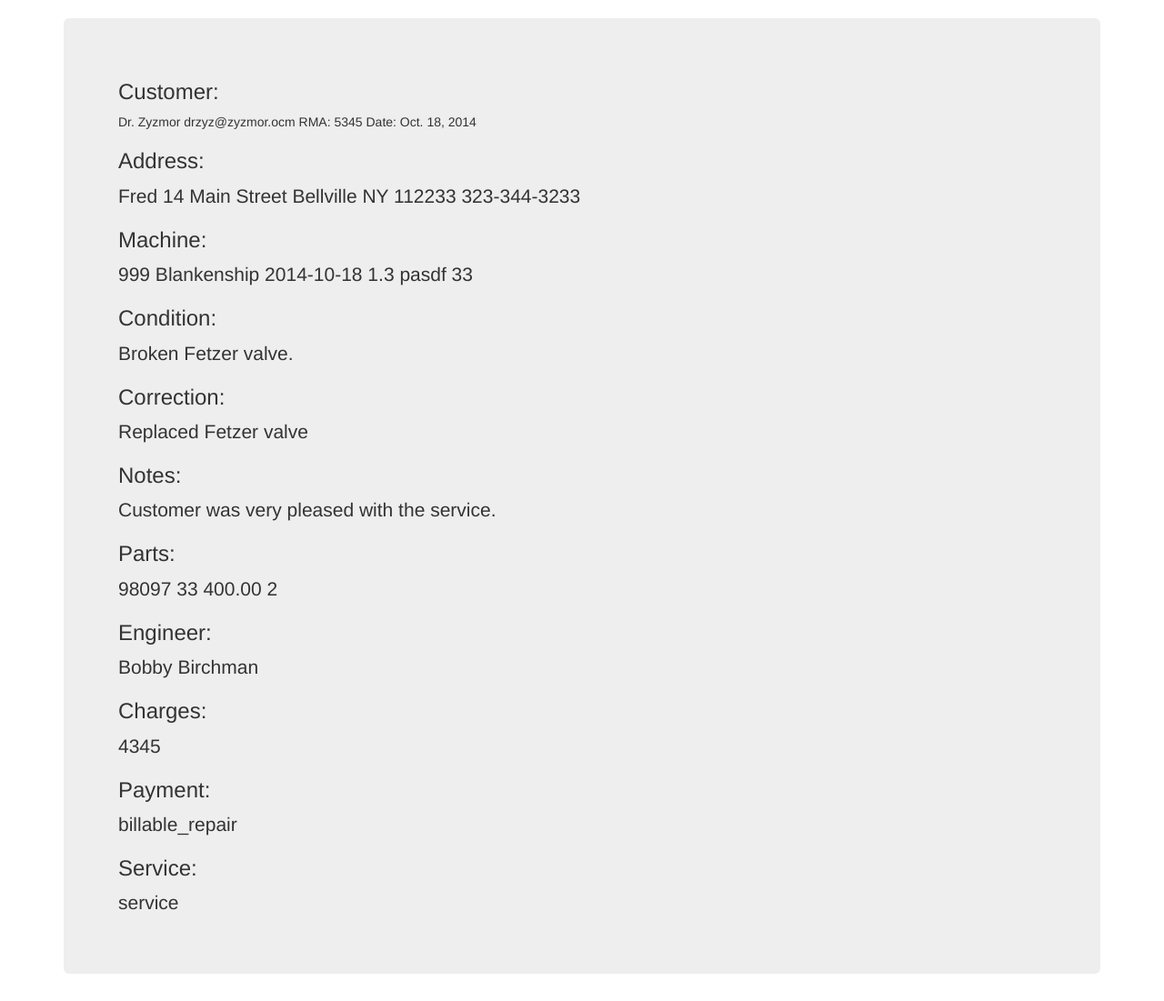
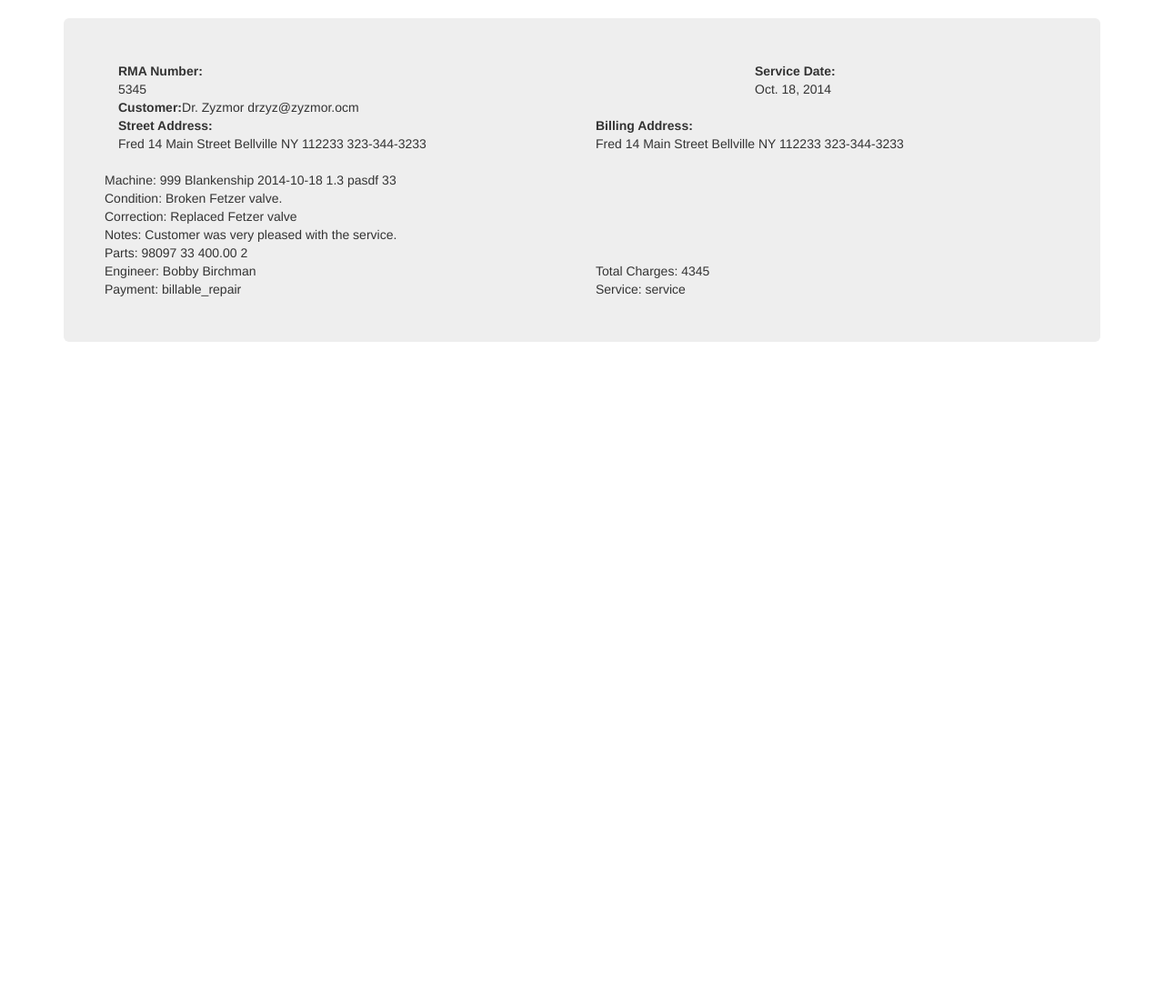
Before and after one commit to gzr7702/LaserDB, a Django app: page /repairs/individual-report/5345/ in a window 1280 px wide. Shown: the part 52-1153 px from the top of the page at 91% size. After the commit the page ends 428 px from the top, so only its background shows below. Run offline with Django 3.2, Linux system fonts and the light colour scheme; a user stored in the database is signed in; data comes from the database, SQL or seed files in the repository; parts of the project's set-up code (start-up, migrations or seed data) failed here and were passed over; some libraries are stand-ins or nearby versions.

Commit message:
update individual-report

```diff
--- a/templates/individual_report.html
+++ b/templates/individual_report.html
@@ -4,51 +4,58 @@
 
 
 {% block content %}
-    <div>
-    <h3>Customer:</h3>
-    {{ service_order.customer }}
-    RMA: {{ service_order.rma_number }} Date: {{ service_order.date }}
+ <div class="row">
+    <div class="col-md-8"><strong>RMA Number:</strong><br>{{ service_order.rma_number }}</div>
+    <div class="col-md-4"><strong>Service Date:</strong><br>{{ service_order.date }}</div>
  </div>
-    <div>
-    <h3>Address:</h3>
-    <p>{{ service_order.customer.billing_address }}</p>
+
+ <div class="row">
+    <div class="col-md-12"><strong>Customer:</strong>{{ service_order.customer }}</div>
  </div>
-    <div>
-    <h3>Machine:</h3>
-    <p>{{ service_order.machine }}</p>
+
+ <div class="row">
+    <div class="col-md-6">
+        <address>
+            <strong>Street Address:</strong><br>{{ service_order.customer.street_address }}
+        </address>
     </div>
-    <div>
-    <h3>Condition:</h3>
-    <p>{{ service_order.condition }}</p>
+    <div class="col-md-6">
+        <address>
+            <strong>Billing Address:</strong><br>{{ service_order.customer.billing_address }}
+        </address>
  </div>
-    <div>
-    <h3>Correction:</h3>
-    <p>{{ service_order.correction }}</p>
+
+ <div class="row">
+    <div class="col-md-12">Machine: {{ service_order.machine }}</div>
  </div>
-    <div>
-    <h3>Notes:</h3>
-    <p>{{ service_order.notes }}</p>
+
+ <div class="row">
+    <div class="col-md-12">Condition: {{ service_order.condition}}</div>
  </div>
-    <div>
-    <h3>Parts:</h3>
+
+ <div class="row">
+    <div class="col-md-12">Correction: {{ service_order.correction }}</div>
+ </div>
+
+ <div class="row">
+    <div class="col-md-12">Notes: {{ service_order.notes }}</div>
+ </div>
+
+ <div class="row">
+    <div class="col-md-12">Parts:
     {% for part in service_order.parts.all %}
-        <p>{{ part }}</p>
+        {{ part }}
     {% endfor %}
     </div>
-    <div>
-    <h3>Engineer:</h3>
-    <p>{{ service_order.engineer }}</p>
  </div>
-    <div>
-    <h3>Charges:</h3>
-    <p>{{ service_order.charges }}</p>
+
+ <div class="row">
+    <div class="col-md-6">Engineer: {{ service_order.engineer }}</div>
+    <div class="col-md-6">Total Charges: {{ service_order.charges }}</div>
  </div>
-    <div>
-    <h3>Payment:</h3>
-    <p>{{ service_order.payment_category }}</p>
-    </div>
-    <div>
-    <h3>Service:</h3>
-    <p>{{ service_order.service_category }}</p>
+
+ <div class="row">
+    <div class="col-md-6">Payment: {{ service_order.payment_category }}</div>
+    <div class="col-md-6">Service: {{ service_order.service_category }}</div>
  </div>
 {% endblock %}
```
Also changed, not shown: 1 other file. Lines whose indentation alone changed are shown as unchanged.
